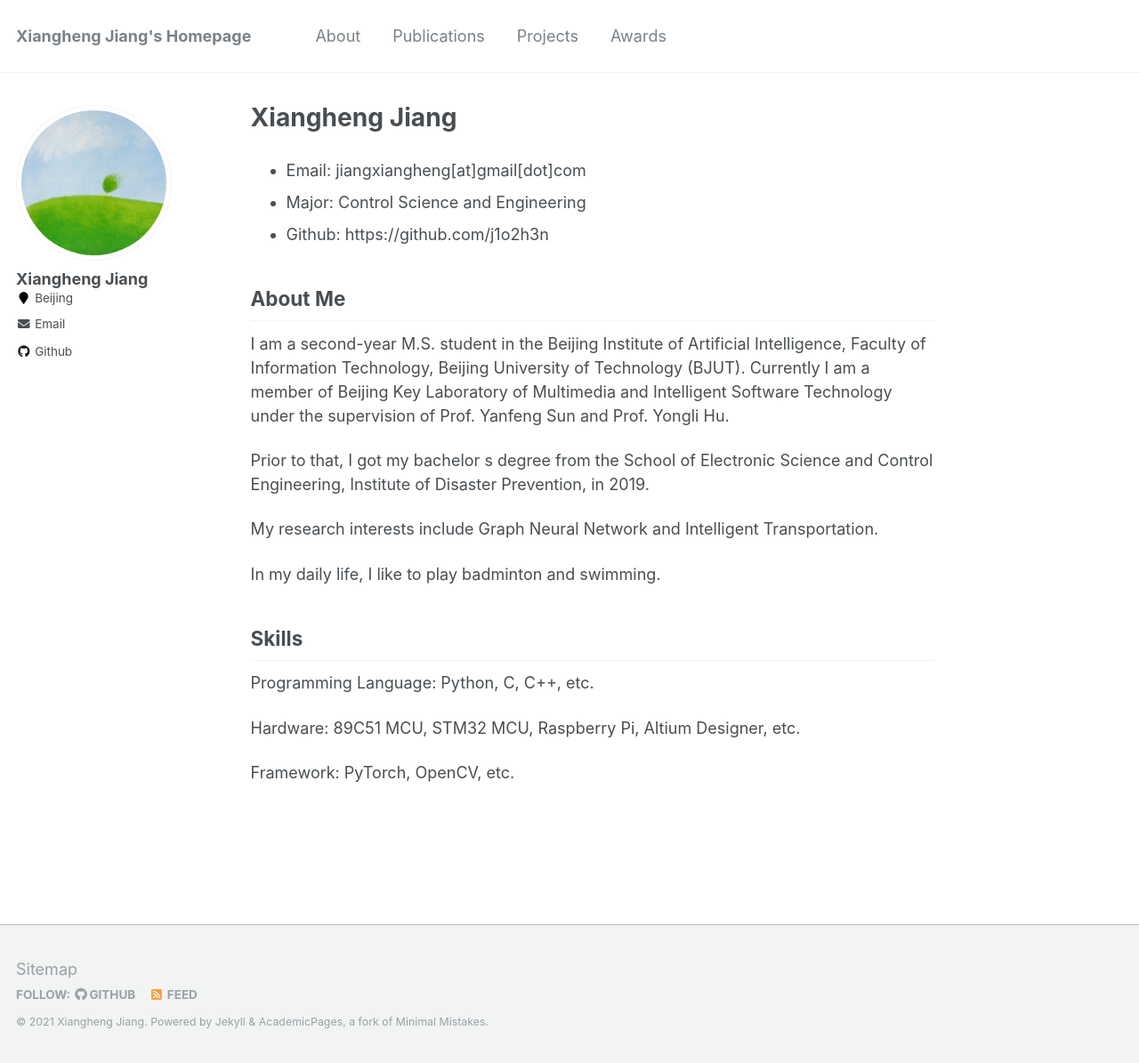
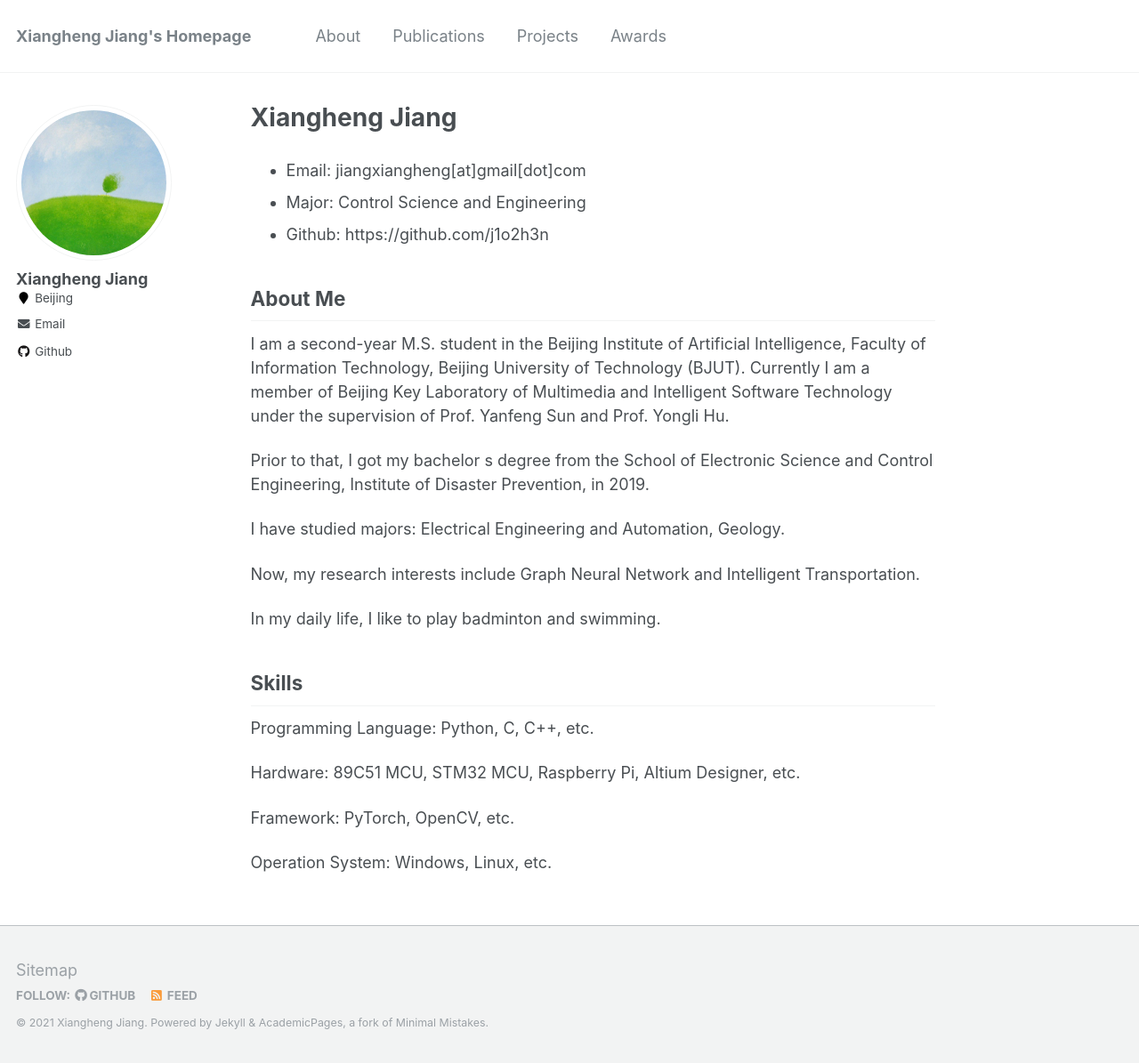
Before and after one commit to j1o2h3n/j1o2h3n.github.io, a Jekyll site: the page built from _pages/about.md, in a window 1280 px wide and 1195 px high. Shown: the whole window at 89% size. Built offline with Jekyll 4.4.1, drawn with Linux system fonts in a browser that asks for light colours.

Commit message:
Update about.md

```diff
--- a/_pages/about.md
+++ b/_pages/about.md
@@ -20,7 +20,9 @@ I am a second-year M.S. student in the Beijing Institute of Artificial Intellige
 
 Prior to that, I got my bachelor s degree from the School of Electronic Science and Control Engineering, Institute of Disaster Prevention, in 2019.
 
-My research interests include Graph Neural Network and Intelligent Transportation.
+I have studied majors: Electrical Engineering and Automation, Geology.
+
+Now, my research interests include Graph Neural Network and Intelligent Transportation.
 
 In my daily life, I like to play badminton and swimming.
 
@@ -32,3 +34,5 @@ Programming Language: Python, C, C++, etc.
 Hardware: 89C51 MCU, STM32 MCU, Raspberry Pi, Altium Designer, etc.
 
 Framework: PyTorch, OpenCV, etc.
+
+Operation System: Windows, Linux, etc.
```
